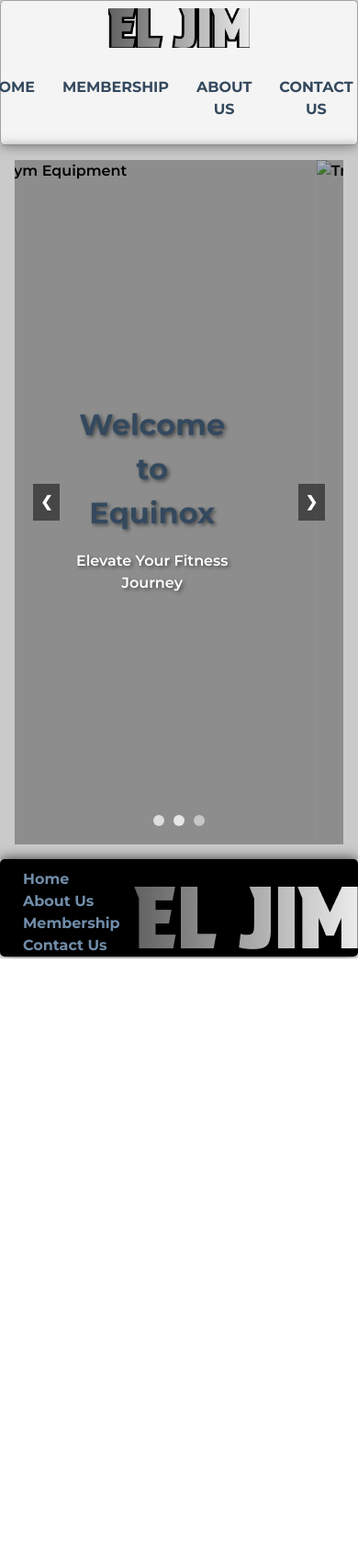
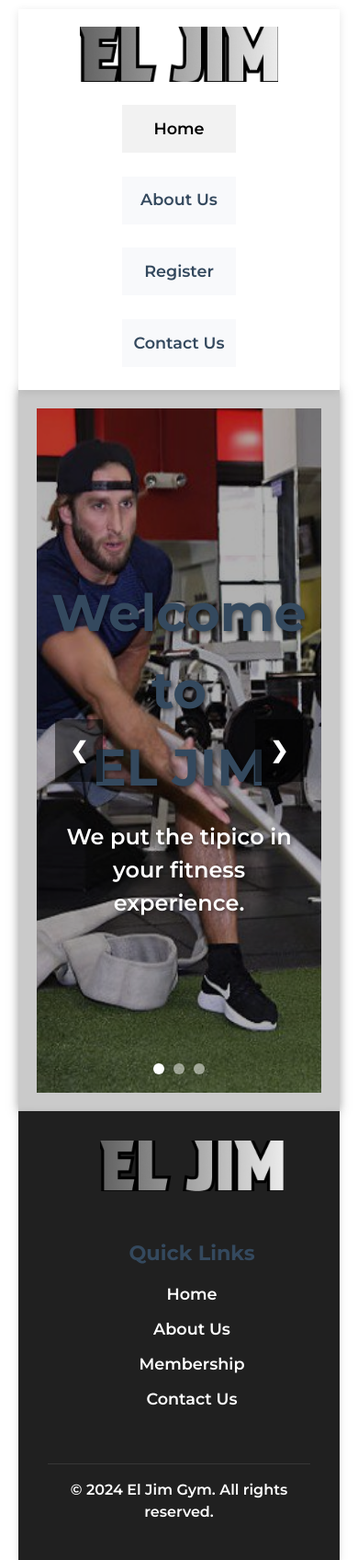
Before and after one commit to antiguamaximo/CST2309Finalproject, a plain HTML site: page ej_home.html in a window 390 px wide. Shown: the whole page at 92% size. Before the commit the page ends 1042 px from the top, so only its background shows below. Drawn offline with Linux system fonts and the light colour scheme; a web font is replaced by a local one.

Commit message:
Finished V1 of project

```diff
--- a/CSS/ej_base.css
+++ b/CSS/ej_base.css
@@ -1,4 +1,5 @@
 @charset "utf-8";
+
 /*
     Final Project
     CST2309
@@ -20,6 +21,7 @@
 }
 
 body, html {
+
     line-height: 1.4;
     font-size: 16px;
     width: 100%;
@@ -58,91 +60,67 @@ img {
 
 
 /*Header and Navigation*/
+.gymHeader {
+    background-color: #fff;
+    padding: 1rem 2rem;
+    box-shadow: 0 2px 10px rgba(0,0,0,0.1);
+    display: flex;
+    justify-content: space-between;
+    align-items: center;
+    position: sticky;
+    top: 0;
+    z-index: 10;
+}
+
 .gymLogo {
-    padding: 0px 20px;
+    margin: 0;
+}
+
+.gymLogo img {
+    height: 60px;
+    width: auto;
+    vertical-align: middle;
 }
 
 .gymNav {
-    margin-top: 5px;
     display: flex;
-    justify-content: center;
-    list-style: none;
-    padding-right: 20px;
-    margin: 0;
+    gap: 2rem;
+    align-items: center;
 }
 
-.gymNav ul li{
-    display: block;
-    float: left;
-    text-align: center;
-    width: 25%;
+.gymNav li {
+    list-style: none;
 }
 
-.gymLogo a, .gymNav a {
-    text-align: center;
-    display: block;
-    padding: 10px 15px;
-    text-transform: uppercase;
-}
-
-.gymNav ul li a {
+.gymNav a {
     color: #34495e;
-    display: block;
-    padding: 10px 15px;
-    font-size: .99em;
-
+    text-decoration: none;
+    font-weight: 600;
+    font-size: 1.1rem;
+    padding: 0.5rem 1rem;
+    border-radius: 4px;
+    transition: all 0.3s ease;
 }
 
 .gymNav a:hover {
     color: #718daa;
+    background-color: rgba(113, 141, 170, 0.1);
 }
 
 .gymNav a.active {
     color: #000;
-    border-bottom: 3px solid #000;
-    font-weight: bold;
+    background-color: rgba(0, 0, 0, 0.05);
 }
 
-.gymHeader {
-    padding-top: .5em;
-    padding-bottom: .5em;
-    border: 1px solid #a2a2a2;
-    background-color: #f4f4f4;
-    box-shadow: 0px 0px 14px 0px rgba(0,0,0,0.75);
-    border-radius: 5px;
-    font-weight: normal;
-}
+
 
 /*Footer*/
 footer{
-    background-color: black;
-    display: flex;
-    width: 100%;
-    padding-top: 10px;
-    color: #718daa;
-    box-shadow: 0px 0px 14px 0px rgba(0,0,0,0.75);
-    border-radius: 5px;
-}
-
-.footerLinks{
-    width: 50%;
-    font-size: 100%;
-    padding-left: 20px;
-}
-
-.footerLinks ul {
-    display: flex;
-    flex-direction: column;
-}
-
-.footerLinks a {
-    color: #718daa;
-    padding: 5px;
-    text-decoration:none;
-}
-
-.footerLinks li {
-    display: inline;
+    background-color: #fff;
+    padding: 1rem 2rem;
+    box-shadow: 0 2px 10px rgba(0,0,0,0.1);
+    justify-content: space-between;
+    align-items: center;
 }
 
 .footerLinks a:hover{
@@ -150,92 +128,83 @@ footer{
 }
 
 
-footer div#map {
-    display: flex;
-    justify-content: center;
-    align-items: center;
-
+.gymNav a:hover {
+    color: #718daa;
 }
 
-/*Media queries*/
-@media only screen and (max-width: 620px) {
-    .gymHeader .gymNav ul li {
-        width: 100%;
-        flex-wrap: wrap;
+
+/* Media Queries */
+@media only screen and (max-width: 768px) {
+    .gymHeader {
+        flex-direction: column;
+        padding: 1rem;
     }
 
-
-    .indexButton button{
-        width: auto;
-        font-size: 1em;
-        height: auto;
+    .gymLogo {
+        margin-bottom: 1rem;
     }
 
-    /* footer {
+    .gymNav {
         flex-direction: column;
-        font-size: 1em;
-        font-weight: 300;
-        padding: 10px;
-        align-items: center;
+        width: 100%;
+        gap: 0.5rem;
+        text-align: center;
     }
 
-    .footerLinks {
-        align-items: center;
-    }*/
-}
+    .gymNav li {
+        width: 100%;
+    }
 
-@media (max-width: 768px) {
-    .gymLogo{
-        margin: auto;
-        width: 50%;
-        padding: auto;
+    .gymNav a {
+        display: block;
+        padding: 0.8rem;
+        border-radius: 0;
+        background-color: rgba(113, 141, 170, 0.05);
+    }
+
+    .gymNav a:hover {
+        background-color: rgba(113, 141, 170, 0.15);
+    }
+
+    .footerSection {
+        flex: 100%;
+        text-align: center;
     }
 }
 
-@media (min-width: 768px) {
+@media only screen and (min-width: 769px) and (max-width: 1024px) {
+    .gymNav {
+        gap: 1rem;
+    }
+
+    .slide-content h1 {
+        font-size: 2rem;
+    }
+
+    .slide-content p {
+        font-size: 1rem;
+    }
+
+    .slider-btn {
+        padding: 0.5rem;
+        font-size: 1rem;
+    }
+
     body {
         font-size: 18px;
         padding: 10px 10px;
     }
 
-	.gymHeader,
-	.gymNav {
-		display: flex;
-	}
-	.gymHeader {
-		flex-direction: column;
-		align-items: center;
-    	.gymHeader{
-		width: 80%;
-		margin: 0 auto;
-		max-width: 1150px;
-	}
 
     .mainArticles {
         flex-wrap: wrap;
     }
 	}
-    /* Footer
-    footer{
-        text-align:center;
-        }
-        .footerLinks li, .address{
-        display:block;
-        margin:5px;
-        text-align:center;
-        } */
 
-}
-
-@media (min-width: 1024px) {
+@media (max-width: 1024px) {
 
     body {
         font-size: 20px;
         padding: 10px 20px;
     }
-
-	.gymHeader {
-		flex-direction: row;
-		justify-content: space-between;
-	}
 }
--- a/CSS/home-slider.css
+++ b/CSS/ej_slider.css
@@ -1,7 +1,15 @@
-.hero-slider {
+@charset "utf-8";
+/*
+    Final Project
+    CST2309
+    Maximo Antigua
+    ej_slider.css
+*/
+
+.mSlider {
     position: relative;
     width: 100%;
-    height: calc(100vh - 100px); /* Adjust based on your header height */
+    height: calc(100vh - 100px);
     overflow: hidden;
 }
 
@@ -25,7 +33,7 @@
     object-fit: cover;
 }
 
-.slide-content {
+.sContent {
     position: absolute;
     top: 50%;
     left: 50%;
@@ -36,16 +44,16 @@
     z-index: 2;
 }
 
-.slide-content h1 {
+.sContent h1 {
     font-size: 3.5rem;
     margin-bottom: 1rem;
 }
 
-.slide-content p {
+.sContent p {
     font-size: 1.5rem;
 }
 
-.slider-btn {
+.sButton {
     position: absolute;
     top: 50%;
     transform: translateY(-50%);
@@ -59,7 +67,7 @@
     transition: background-color 0.3s;
 }
 
-.slider-btn:hover {
+.sButton:hover {
     background: rgba(0, 0, 0, 0.8);
 }
 
@@ -71,7 +79,7 @@
     right: 20px;
 }
 
-.slider-dots {
+.sDots{
     position: absolute;
     bottom: 20px;
     left: 50%;
@@ -94,7 +102,7 @@
     background: white;
 }
 
-/* Overlay for better text visibility */
+
 .slide::after {
     content: '';
     position: absolute;
@@ -104,19 +112,3 @@
     height: 100%;
     background: rgba(0, 0, 0, 0.3);
 }
-
-/* Responsive Design */
-@media (max-width: 768px) {
-    .slide-content h1 {
-        font-size: 2rem;
-    }
-
-    .slide-content p {
-        font-size: 1rem;
-    }
-
-    .slider-btn {
-        padding: 0.5rem;
-        font-size: 1rem;
-    }
-}
--- a/CSS/ej_styling.css
+++ b/CSS/ej_styling.css
@@ -23,7 +23,7 @@ main {
 
 }
 
-.mainArticles p {
+.mainArticles p {32
     width: 70%;
     padding: 15px;
     flex: 2;
@@ -63,10 +63,6 @@ main {
     transform: scale(1.05);
 }
 
-/*Gallery*/
-
-
-
 /*Membership*/
 .membershipPage {
     background: url('../ASSETS/ej_GYM2.jpg') no-repeat center center/cover;
@@ -91,7 +87,7 @@ form input, form button {
     margin: 10px 0;
     border: 1px solid #ccc;
     border-radius: 4px;
-
+   height: 100%;
 }
 form button {
     background-color: #202020;
@@ -154,3 +150,64 @@ input#password:focus:invalid,
 input#cPassword:focus:invalid {
    background: rgb(255, 232, 233);
 }
+
+/* Footer Styles */
+.gymFooter {
+    background-color: #202020;
+    color: #fff;
+}
+
+.footerContainer {
+    max-width: 1200px;
+    margin: 0 auto;
+    display: flex;
+    justify-content: space-between;
+    flex-wrap: wrap;
+    padding: 0 1rem;
+}
+
+.footerSection {
+    flex: 1;
+    min-width: 250px;
+    margin: 1rem;
+}
+
+.footerLogo {
+    max-width: 200px;
+    height: auto;
+}
+
+.footerSection h3 {
+    color: #34495e;
+    font-weight: 700;
+    font-size: 1.4rem;
+    transition: all 0.3s ease;
+}
+
+.footerLinks {
+    list-style: none;
+    padding: 0;
+}
+
+.footerLinks li {
+    margin-bottom: 0.5rem;
+}
+
+.footerLinks a {
+    color: #fff;
+    text-decoration: none;
+    transition: color 0.3s ease;
+    font-size: 1.1rem;
+    font-weight: 550;
+}
+
+.footerLinks a:hover {
+    color: #718daa;
+}
+
+.footerBottom {
+    text-align: center;
+    margin-top: 2rem;
+    padding-top: 1rem;
+    border-top: 1px solid rgba(255, 255, 255, 0.1);
+}
--- a/Javascript/baseJS.js
+++ b/Javascript/baseJS.js
@@ -1,3 +1,12 @@
+"use strict";
+/*
+    Final Project
+    CST2309
+    Maximo Antigua
+    baseJS.js
+*/
+
+// For navbar, when active display background change
 document.addEventListener('DOMContentLoaded', () => {
     const navLinks = document.querySelectorAll('.gymNav a');
     navLinks.forEach(link => {
@@ -5,4 +14,62 @@ document.addEventListener('DOMContentLoaded', () => {
             link.classList.add('active');
         }
         });
+});
+
+document.addEventListener('DOMContentLoaded', function() {
+    const slider = document.querySelector('.slides');
+    const slides = document.querySelectorAll('.slide');
+    const prevBtn = document.querySelector('.prev');
+    const nextBtn = document.querySelector('.next');
+    const dotsContainer = document.querySelector('.sDots');
+
+    let currentSlide = 0;
+    let autoSlideInterval;
+
+    slides.forEach((_, index) => {
+        const dot = document.createElement('div');
+        dot.classList.add('dot');
+        if (index === 0) dot.classList.add('active');
+        dot.addEventListener('click', () => goToSlide(index));
+        dotsContainer.appendChild(dot);
     });
+
+    const dots = document.querySelectorAll('.dot');
+
+    function updateDots() {
+        dots.forEach((dot, index) => {
+            dot.classList.toggle('active', index === currentSlide);
+        });
+    }
+
+    function goToSlide(index) {
+        currentSlide = index;
+        slider.style.transform = `translateX(-${currentSlide * 100}%)`;
+        updateDots();
+        resetAutoSlide();
+    }
+
+    function nextSlide() {
+        currentSlide = (currentSlide + 1) % slides.length;
+        goToSlide(currentSlide);
+    }
+
+    function prevSlide() {
+        currentSlide = (currentSlide - 1 + slides.length) % slides.length;
+        goToSlide(currentSlide);
+    }
+
+    function startAutoSlide() {
+        autoSlideInterval = setInterval(nextSlide, 6000);
+    }
+
+    function resetAutoSlide() {
+        clearInterval(autoSlideInterval);
+        startAutoSlide();
+    }
+
+    prevBtn.addEventListener('click', prevSlide);
+    nextBtn.addEventListener('click', nextSlide);
+
+    startAutoSlide();
+});
--- a/Javascript/home-slider.js
+++ /dev/null
@@ -1,90 +0,0 @@
-document.addEventListener('DOMContentLoaded', function() {
-    const slider = document.querySelector('.slides');
-    const slides = document.querySelectorAll('.slide');
-    const prevBtn = document.querySelector('.prev');
-    const nextBtn = document.querySelector('.next');
-    const dotsContainer = document.querySelector('.slider-dots');
-
-    let currentSlide = 0;
-    let autoSlideInterval;
-
-    // Create dots
-    slides.forEach((_, index) => {
-        const dot = document.createElement('div');
-        dot.classList.add('dot');
-        if (index === 0) dot.classList.add('active');
-        dot.addEventListener('click', () => goToSlide(index));
-        dotsContainer.appendChild(dot);
-    });
-
-    const dots = document.querySelectorAll('.dot');
-
-    function updateDots() {
-        dots.forEach((dot, index) => {
-            dot.classList.toggle('active', index === currentSlide);
-        });
-    }
-
-    function goToSlide(index) {
-        currentSlide = index;
-        slider.style.transform = `translateX(-${currentSlide * 100}%)`;
-        updateDots();
-        resetAutoSlide();
-    }
-
-    function nextSlide() {
-        currentSlide = (currentSlide + 1) % slides.length;
-        goToSlide(currentSlide);
-    }
-
-    function prevSlide() {
-        currentSlide = (currentSlide - 1 + slides.length) % slides.length;
-        goToSlide(currentSlide);
-    }
-
-    function startAutoSlide() {
-        autoSlideInterval = setInterval(nextSlide, 5000); // Change slide every 5 seconds
-    }
-
-    function resetAutoSlide() {
-        clearInterval(autoSlideInterval);
-        startAutoSlide();
-    }
-
-    // Event listeners
-    prevBtn.addEventListener('click', prevSlide);
-    nextBtn.addEventListener('click', nextSlide);
-
-    // Touch events for mobile
-    let touchStartX = 0;
-    let touchEndX = 0;
-
-    slider.addEventListener('touchstart', e => {
-        touchStartX = e.changedTouches[0].screenX;
-    });
-
-    slider.addEventListener('touchend', e => {
-        touchEndX = e.changedTouches[0].screenX;
-        handleSwipe();
-    });
-
-    function handleSwipe() {
-        const swipeThreshold = 50;
-        const diff = touchStartX - touchEndX;
-
-        if (Math.abs(diff) > swipeThreshold) {
-            if (diff > 0) {
-                nextSlide();
-            } else {
-                prevSlide();
-            }
-        }
-    }
-
-    // Pause auto-slide on hover
-    slider.addEventListener('mouseenter', () => clearInterval(autoSlideInterval));
-    slider.addEventListener('mouseleave', startAutoSlide);
-
-    // Start auto-sliding
-    startAutoSlide();
-});
--- a/Javascript/validationForm.js
+++ b/Javascript/validationForm.js
@@ -5,6 +5,7 @@
     Maximo Antigua
     validateForm.js
 */
+
 
 // FOR MEMBERSHIP PAGE
 let regButton = document.getElementById("regButton");
@@ -73,4 +74,3 @@ window.addEventListener("load", function() {
 
   model.focus()
 });
-// FOR MEMBERSHIP PAGE
--- a/ej_home.html
+++ b/ej_home.html
@@ -8,69 +8,79 @@
         <meta charset="UTF-8">
         <meta name="viewport" content="width=device-width, initial-scale=1.0">
 
-        <title>Home - Equinox Gym</title>
+        <title>Home</title>
 
         <link rel="icon" href="./ASSETS/ej_smallLogo.png">
         <link rel="stylesheet" href="./CSS/ej_base.css">
         <link rel="stylesheet" href="./CSS/ej_styling.css">
-        <link rel="stylesheet" href="./CSS/home-slider.css">
+        <link rel="stylesheet" href="./CSS/ej_slider.css">
         <script src="./Javascript/baseJS.js" defer></script>
-        <script src="./Javascript/home-slider.js" defer></script>
     </head>
     <body>
         <header class="gymHeader">
             <h1 class="gymLogo">
                 <img src="./ASSETS/ej_logo.png">
             </h1>
+            <nav>
                 <ul class="gymNav">
-                <li><a href="#">Home</a></li>
-                <li><a href="./ej_membership.html">Membership</a></li>
+                    <li><a href="./ej_home.html" >Home</a></li>
                     <li><a href="./index.html">About Us</a></li>
+                    <li><a href="./ej_membership.html">Register</a></li>
                     <li><a href="./ej_contactus.html">Contact Us</a></li>
                 </ul>
+            </nav>
         </header>
 
         <main>
-            <div class="hero-slider">
+            <div class="mSlider">
                 <div class="slides">
                     <div class="slide">
-                        <img src="./ASSETS/slider1.jpg" alt="Gym Equipment">
-                        <div class="slide-content">
-                            <h1>Welcome to Equinox</h1>
-                            <p>Elevate Your Fitness Journey</p>
+                        <img src="./ASSETS/EJ_GYM10.jpg" alt="Welcome">
+                        <div class="sContent">
+                            <h1>Welcome to<br> EL JIM</h1>
+                            <p>We put the tipico in <br>your fitness experience.</p>
                         </div>
                     </div>
                     <div class="slide">
-                        <img src="./ASSETS/slider2.jpg" alt="Training Session">
-                        <div class="slide-content">
-                            <h1>Expert Training</h1>
-                            <p>Professional Guidance for Every Level</p>
+                        <img src="./ASSETS/EJ_GYM6.jpg" alt="Never judged">
+                        <div class="sContent">
+                            <h1>Training</h1>
+                            <p>Never feel  judged in your <br> fitness journey</p>
                         </div>
                     </div>
                     <div class="slide">
-                        <img src="./ASSETS/slider3.jpg" alt="Luxury Facilities">
-                        <div class="slide-content">
-                            <h1>Luxury Facilities</h1>
-                            <p>Experience Premium Fitness</p>
+                        <img src="./ASSETS/ej_GYM3.jpg" alt="Facilities">
+                        <div class="sContent">
+                            <h1>Facilities</h1>
+                            <p>Well kept facilites <br>
+                                for your comfort</p>
                         </div>
                     </div>
                 </div>
-                <button class="slider-btn prev">&#10094;</button>
-                <button class="slider-btn next">&#10095;</button>
-                <div class="slider-dots"></div>
+                <button class="sButton prev">&#10094;</button>
+                <button class="sButton next">&#10095;</button>
+                <div class="sDots"></div>
             </div>
         </main>
 
         <footer class="gymFooter">
-            <div class="footerLinks">
-                <ul>
-                    <li><a href="#">Home</a></li>
+            <div class="footerContainer">
+                <div class="footerSection">
+                    <img src="./Assets/ej_logo.png" alt="El Jim Logo" class="footerLogo">
+                </div>
+                <div class="footerSection">
+                    <h3 class="qLinks">Quick Links</h3>
+                    <ul class="footerLinks">
+                        <li><a href="./ej_home.html">Home</a></li>
                         <li><a href="index.html">About Us</a></li>
                         <li><a href="ej_membership.html">Membership</a></li>
                         <li><a href="./ej_contactus.html">Contact Us</a></li>
                     </ul>
                 </div>
-            <img src="./Assets/ej_logo.png" style="width: 505; height: 80%; padding-top: 20px ;" loading="lazy">
+            </div>
+            <div class="footerBottom">
+                <p>&copy; 2024 El Jim Gym. All rights reserved.</p>
+            </div>
         </footer>
     </body>
 </html>
```
Also changed, not shown: ej_contactus.html (+18 -8 lines), ej_gallery.html (deleted, +0 -57 lines), ej_membership.html (+20 -13 lines), index.html (+19 -10 lines). Lines whose indentation alone changed are shown as unchanged.
